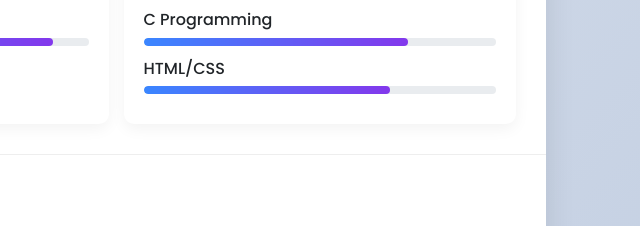
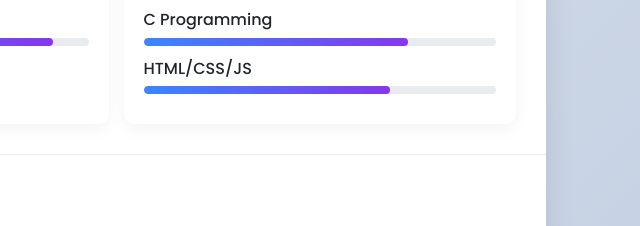
Before and after one commit to Bhu-pen/newcv, a plain HTML site: page index.html in a window 1280 px wide. Shown: the part 1993-2219 px from the top of the page, 524-1164 px from the left. Drawn offline with Linux system fonts and the light colour scheme.

Commit message:
Update index.html

```diff
--- a/index.html
+++ b/index.html
@@ -488,7 +488,7 @@
                             <div class="skill-bar"><div class="skill-level" style="width: 75%;"></div></div>
                         </div>
                         <div class="skill-item">
-                            <div class="skill-name">HTML/CSS</div>
+                            <div class="skill-name">HTML/CSS/JS</div>
                             <div class="skill-bar"><div class="skill-level" style="width: 70%;"></div></div>
                         </div>
                     </div>
```
